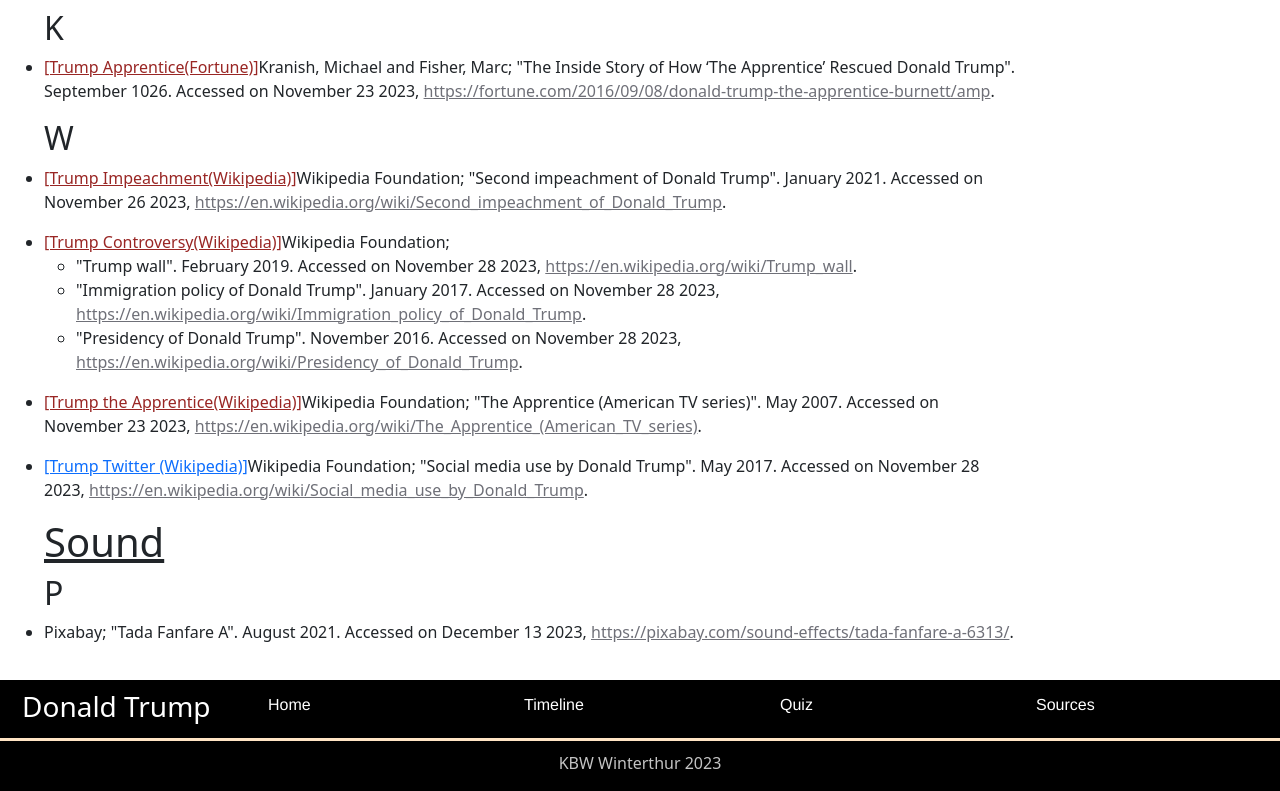
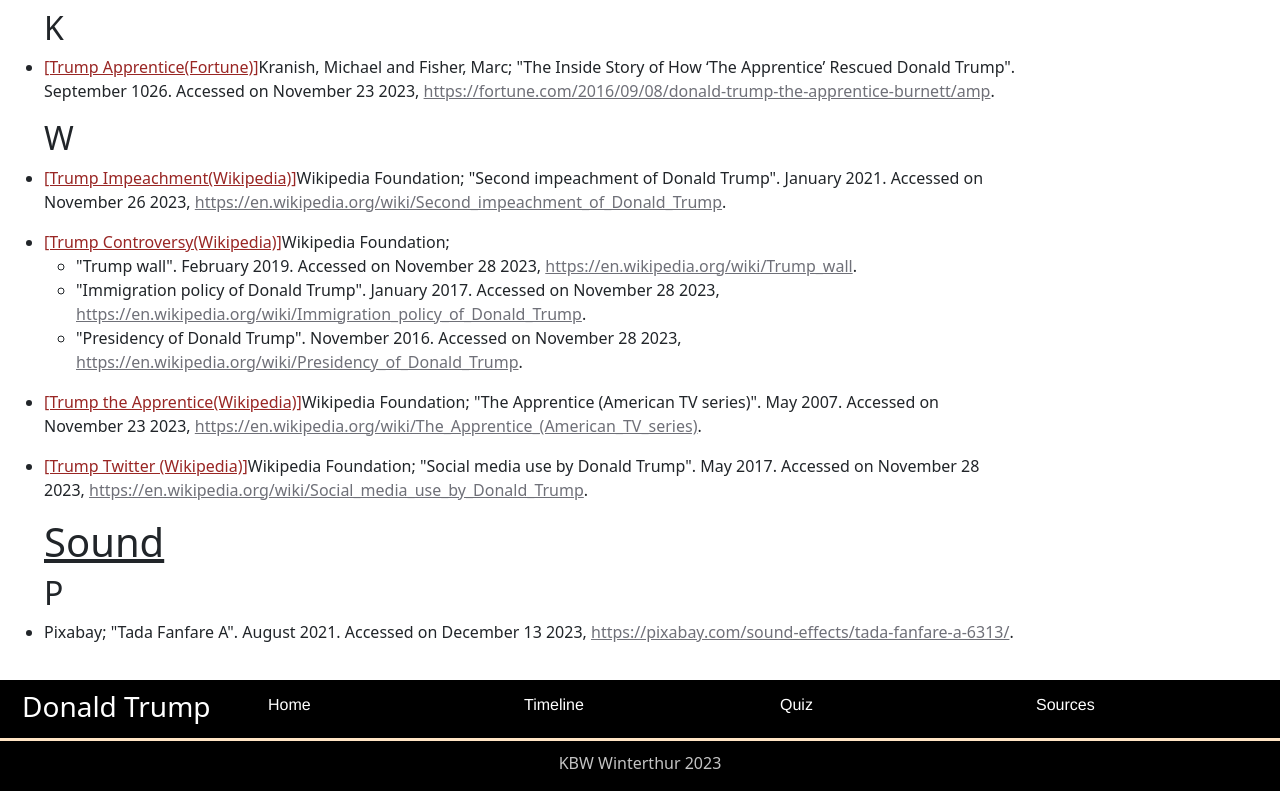
Before and after one commit to lucZwyssig/TrumpSiteFrontend, a React (Create React App) app: page /sources in a window 1280 px wide. Shown: the part 3145-3936 px from the top of the page. Built offline with nearby package versions, Linux system fonts and the light colour scheme.

Commit message:
feat: gave the missing class name

```diff
--- a/src/Pages/Sources.js
+++ b/src/Pages/Sources.js
@@ -150,7 +150,7 @@
                             <p><a href="/article/4" className="BacktrackLink">[Trump the Apprentice(Wikipedia)]</a>Wikipedia Foundation; "The Apprentice (American TV series)". May 2007. Accessed on November 23 2023, <a className="ToSource" href="https://en.wikipedia.org/wiki/The_Apprentice_(American_TV_series)">https://en.wikipedia.org/wiki/The_Apprentice_(American_TV_series)</a>.</p>
                         </li>
                         <li>
-                            <p><a href="/article/3" className="Backtracklink">[Trump Twitter (Wikipedia)]</a>Wikipedia Foundation; "Social media use by Donald Trump". May 2017. Accessed on November 28 2023, <a className="ToSource" href="https://en.wikipedia.org/wiki/Social_media_use_by_Donald_Trump">https://en.wikipedia.org/wiki/Social_media_use_by_Donald_Trump</a>.</p>
+                            <p><a href="/article/3" className="BacktrackLink">[Trump Twitter (Wikipedia)]</a>Wikipedia Foundation; "Social media use by Donald Trump". May 2017. Accessed on November 28 2023, <a className="ToSource" href="https://en.wikipedia.org/wiki/Social_media_use_by_Donald_Trump">https://en.wikipedia.org/wiki/Social_media_use_by_Donald_Trump</a>.</p>
                         </li>
                         <h1 style={{textDecoration: "underline"}}>Sound</h1>
                         <h2>
```
